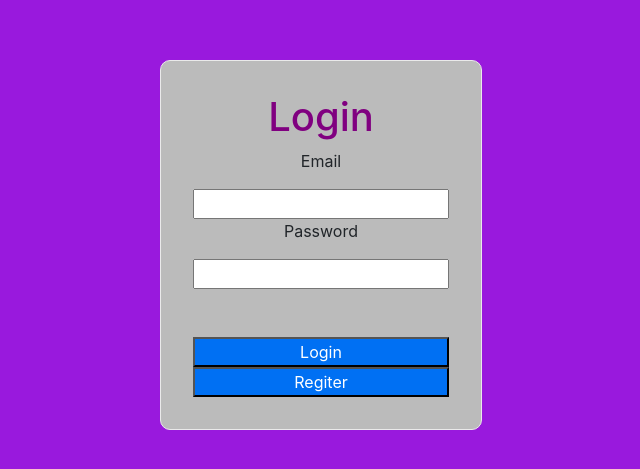
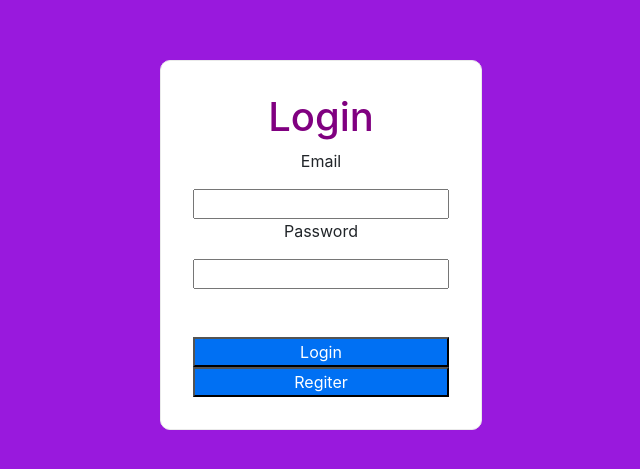
Before and after one commit to haemoolpa-jeon/96Bulls, a React (Create React App) app in the folder 96bulls/react-server/: page /signin in a window 1280 px wide. Shown: the part 155-624 px from the top of the page, without its empty margins (319-959 px from the left). Built offline with nearby package versions, Linux system fonts and the light colour scheme.

Commit message:
login card to white

```diff
--- a/96bulls/react-server/src/App.css
+++ b/96bulls/react-server/src/App.css
@@ -390,7 +390,7 @@
   border: 1px solid #eaeaea;
   border-radius: 10px;
   transition: color 0.15s ease, border-color 0.15s ease;
-  background-color: #bbbbbb;
+  background-color: white;
 }
 
 .card:hover,
```
